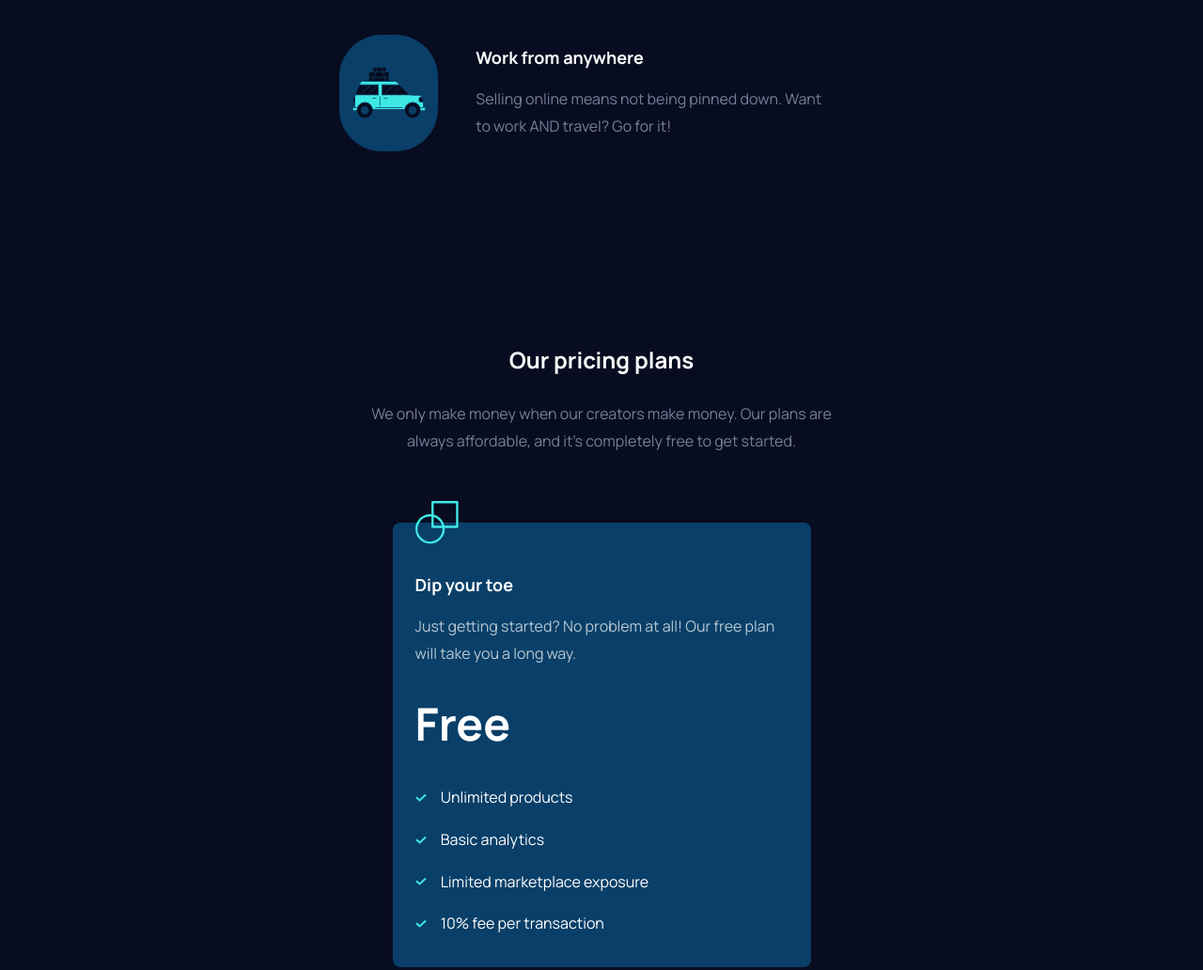
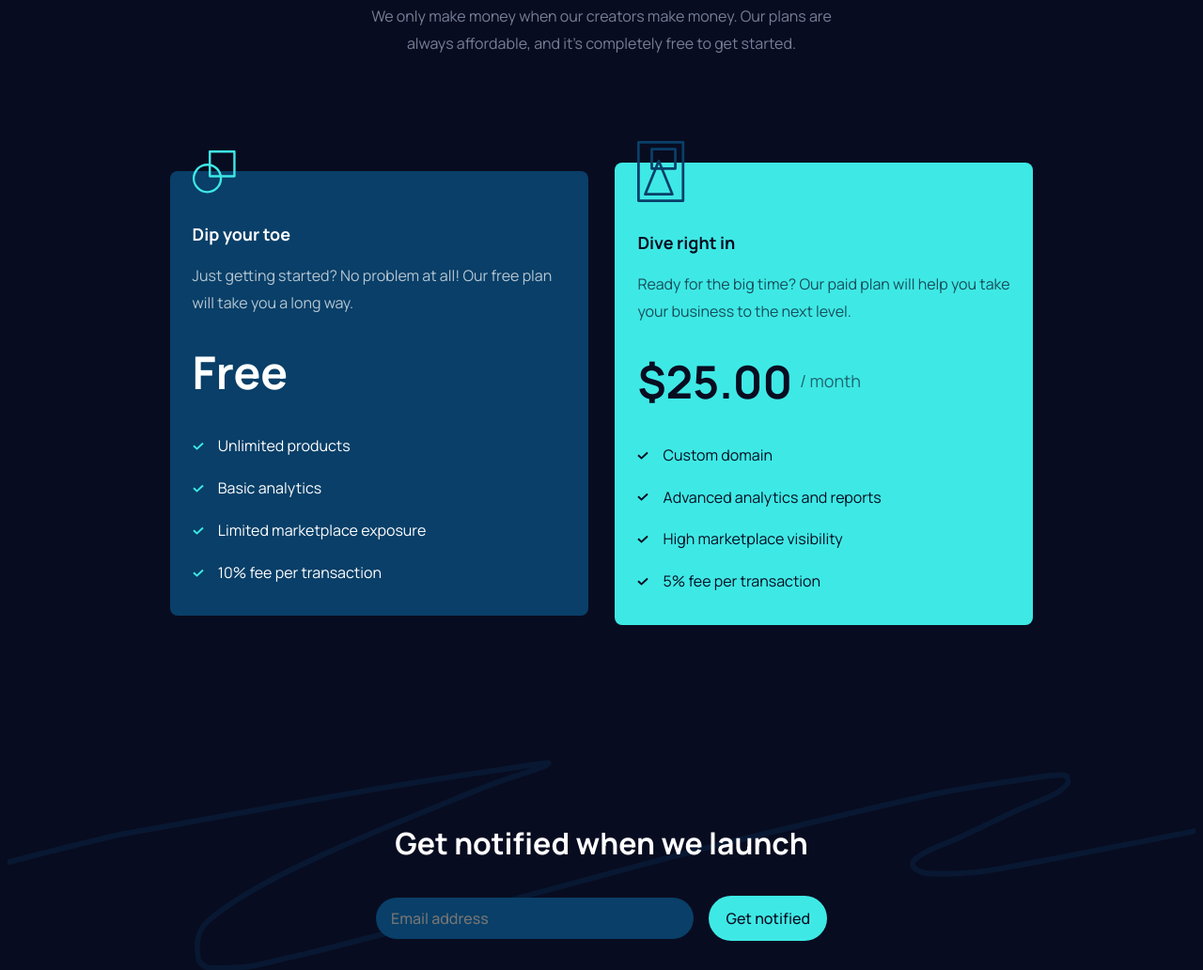
Before and after one commit to Kristiana12/maker-pre-launch-landing-page, a website: page index.html in a window 1280 px wide. Shown: the part 1518-2550 px from the top of the page at 94% size. Drawn offline with Linux system fonts and the light colour scheme.

Commit message:
styling and fuctionality impremented

```diff
--- /dev/null
+++ b/app/app.js
@@ -0,0 +1,2 @@
+if(window.innerWidth>=768){const e=document.querySelector(".background");let s=3;for(let t=0;t<s;t++){const s=document.createElement("div");e.appendChild(s)}}const subscribeSuccess=()=>{const e=document.forms.subscription,s=document.querySelector(".subscribe__title");e.style.display="none",s.textContent="Thank you for subscribing!"},showErrorMessage=e=>{const s=document.querySelector('input[type="email"] + p');e.classList.add("error"),s.style.display="block"},isEmail=e=>/^(([^<>()[\]\\.,;:\s@"]+(\.[^<>()[\]\\.,;:\s@"]+)*)|(".+"))@((\[[0-9]{1,3}\.[0-9]{1,3}\.[0-9]{1,3}\.[0-9]{1,3}\])|(([a-zA-Z\-0-9]+\.)+[a-zA-Z]{2,}))$/.test(e),emailInputValidation=(e,s)=>{""===s?showErrorMessage(e):/^(([^<>()[\]\\.,;:\s@"]+(\.[^<>()[\]\\.,;:\s@"]+)*)|(".+"))@((\[[0-9]{1,3}\.[0-9]{1,3}\.[0-9]{1,3}\.[0-9]{1,3}\])|(([a-zA-Z\-0-9]+\.)+[a-zA-Z]{2,}))$/.test(s)?subscribeSuccess():showErrorMessage(e)},btnSubmit=document.querySelector('button[type="submit"]');btnSubmit.addEventListener("click",(e=>{e.preventDefault();const s=document.querySelector('input[type="email"]'),t=s.value;var r,o;r=s,""===(o=t)?showErrorMessage(r):/^(([^<>()[\]\\.,;:\s@"]+(\.[^<>()[\]\\.,;:\s@"]+)*)|(".+"))@((\[[0-9]{1,3}\.[0-9]{1,3}\.[0-9]{1,3}\.[0-9]{1,3}\])|(([a-zA-Z\-0-9]+\.)+[a-zA-Z]{2,}))$/.test(o)?subscribeSuccess():showErrorMessage(r)}));
+//# sourceMappingURL=app.js.map
--- a/gulpfile.js
+++ b/gulpfile.js
@@ -28,7 +28,7 @@ function sassTask() {
 function jsTask() {
   return src('./js/**/*.js', { sourcemaps: true })
     .pipe(terser())
-    .pipe(dest('./js', { sourcemaps: '.' }));
+    .pipe(dest('./app', { sourcemaps: '.' }));
 }
 
 // browsersync
@@ -50,7 +50,7 @@ function browserSyncReload(callback) {
 function watchTask() {
   watch('*.html', browserSyncReload);
   watch(
-    ['./sass/**/*.scss', '.js/**/*.js'],
+    ['./sass/**/*.scss', './js/**/*.js'],
     series(sassTask, jsTask, browserSyncReload)
   );
 }
--- a/index.html
+++ b/index.html
@@ -26,7 +26,7 @@
       <div class="logo-container">
         <a href="index.html"><img src="./assets/logo.svg" alt="maker" /></a>
       </div>
-      <!-- for the grid layout -->
+      <!-- for header image-->
       <div class="background"></div>
       <!-- Heading content -->
       <div class="heading__content">
@@ -38,8 +38,6 @@
           own terms. Whether you’re looking to escape the rat race or set up a
           side hustle, we’ve got you covered.
         </p>
-      </div>
-
         <!-- Icon scroll -->
         <svg xmlns="http://www.w3.org/2000/svg" width="26" height="42">
           <g fill="none" fill-rule="evenodd" stroke="#3EE9E5" stroke-width="2">
@@ -47,6 +45,7 @@
             <rect width="4" height="4" x="11" y="12" rx="2" />
           </g>
         </svg>
+      </div>
     </header>
 
     <main>
@@ -269,5 +268,7 @@
         <button class="btn-primary" type="submit">Get notified</button>
       </form>
     </footer>
+
+    <script src="app/app.js"></script>
   </body>
 </html>
--- a/sass/abstracts/_mixins.scss
+++ b/sass/abstracts/_mixins.scss
@@ -12,8 +12,20 @@
   }
 }
 
+@mixin media-bigger-tablet {
+  @media screen and (min-width: break-point(break-point-bigger-tablet)) {
+    @content;
+  }
+}
+
 @mixin media-desktop {
   @media screen and (min-width: break-point(break-point-desktop)) {
+    @content;
+  }
+}
+
+@mixin media-monitor {
+  @media screen and (min-width: break-point(break-point-monitor)) {
     @content;
   }
 }
--- a/sass/abstracts/_utility-classes.scss
+++ b/sass/abstracts/_utility-classes.scss
@@ -12,5 +12,5 @@
 }
 
 .error {
-  border-color: color(color-error);
+  border: 2px solid color(color-error) !important;
 }
--- a/sass/abstracts/_variables.scss
+++ b/sass/abstracts/_variables.scss
@@ -27,6 +27,8 @@ $margins: (
 
 $break-points: (
   'break-point-mobile': 360px,
-  'break-point-tablet': 768px,
+  'break-point-tablet': 590px,
+  'break-point-bigger-tablet': 768px,
   'break-point-desktop': 1200px,
+  'break-point-monitor': 1200px,
 );
--- a/sass/base/_reset.scss
+++ b/sass/base/_reset.scss
@@ -21,21 +21,34 @@ p {
   color: color(color-text);
 }
 
+header {
+  @include center-div(500px);
+  @include media-tablet {
+    position: relative;
+    max-width: 100vw;
+  }
+  @include media-monitor {
+    @include center-div(1500px);
+  }
+}
+
 header,
 section,
 footer {
-  text-align: center;
-  padding: 1rem;
-  @include center-div(500px);
+  padding: 0 1rem;
 
   @include media-tablet {
-    min-width: 570px;
+    padding: 0;
   }
 }
 
 section,
 footer {
   margin-top: margin(margin-section);
+  @include media-tablet {
+    max-width: 560px;
+    margin: margin(margin-section) auto 0;
+  }
 }
 
 footer {
@@ -47,3 +60,10 @@ main {
     @include center-div(1100px);
   }
 }
+
+.logo-container,
+section {
+  @include media-desktop {
+    max-width: 1100px;
+  }
+}
--- a/sass/base/_typography.scss
+++ b/sass/base/_typography.scss
@@ -18,6 +18,10 @@ h2 {
 
 h3 {
   font-size: font-size(font-size-m);
+
+  @include media-desktop {
+    font-size: font-size(font-size-l);
+  }
 }
 
 h4 {
@@ -36,3 +40,9 @@ input,
   font-family: inherit;
   font-size: font-size(font-size-xs);
 }
+
+section,
+footer,
+header {
+  text-align: center;
+}
--- a/sass/components/_benefit-card.scss
+++ b/sass/components/_benefit-card.scss
@@ -1,20 +1,9 @@
 @use '../abstracts/index' as *;
 
 .benefits__card {
-  //Changing img Details width - position
-  @include media-tablet {
-    display: flex;
-    align-items: center;
-    gap: 3.4rem 2.5rem;
-    max-width: 515px;
+  max-width: 400px;
 
-    &:nth-child(odd) {
-      margin-left: auto;
-    }
-    &:nth-child(even) {
-      margin-right: auto;
-    }
-  }
+  //styleing the imgs inside size-position
   &:first-child {
     img {
       margin-right: -0.7rem;
@@ -48,6 +37,11 @@
       width: 165px;
     }
 
+    @include media-desktop {
+      height: 124px;
+      width: 120px;
+    }
+
     img {
       width: 70px;
     }
--- a/sass/layout/_benefits.scss
+++ b/sass/layout/_benefits.scss
@@ -5,7 +5,44 @@
   flex-direction: column;
   align-items: center;
   gap: 3.4rem;
-  max-width: 590px;
+  max-width: 560px;
+  min-height: 400px;
+
+  @include media-desktop {
+    max-width: 1100px;
+    flex-direction: row;
+    gap: 1.85rem;
+  }
+
+  &__card {
+    //Changing img Details width - position
+    @include media-tablet {
+      display: flex;
+      align-items: center;
+      gap: 3.4rem 2.5rem;
+      max-width: 515px;
+
+      //left - right
+      &:nth-child(odd) {
+        margin-left: auto;
+      }
+      &:nth-child(even) {
+        margin-right: auto;
+      }
+    }
+
+    @include media-desktop {
+      flex-direction: column;
+
+      //top - bottom
+      &:nth-child(odd) {
+        margin-bottom: auto;
+      }
+      &:nth-child(even) {
+        margin-top: auto;
+      }
+    }
+  }
 }
 
 .pricing__plans--card__benefits--row {
--- a/sass/layout/_footer.scss
+++ b/sass/layout/_footer.scss
@@ -5,6 +5,8 @@
     max-width: 100vw;
     background: url('../assets/bg-footer-squiggle.svg') center/120% 100%
       no-repeat;
+
+    padding: 2rem 0;
 
     > * {
       @include center-div(480px);
@@ -17,9 +19,9 @@
     padding: 1rem 3.5rem;
 
     @include media-tablet {
+      padding: 2rem 0;
       //change background image parent
       background: none;
-      padding: 2rem 0;
     }
   }
 
@@ -49,7 +51,7 @@
         bottom: -7px;
         left: 0.75rem;
         color: color(color-error);
-        // display: none;
+        display: none;
 
         @include media-tablet {
           bottom: -36px;
--- a/sass/layout/_header.scss
+++ b/sass/layout/_header.scss
@@ -1,14 +1,13 @@
 @use '../abstracts/index' as *;
 
 .logo-container {
-  max-width: 1100px;
   margin: margin(margin-logo-mobile);
   @include media-tablet {
     margin: margin(margin-logo-tablet);
     text-align: left;
   }
   @include media-desktop {
-    margin: 3rem auto;
+    margin: 3rem auto 7.125rem;
   }
 }
 
@@ -18,20 +17,75 @@
   background-position: center;
   background-size: cover;
   background-repeat: no-repeat;
+  @include center-div(480px);
 
   @include media-mobile {
     background-position: left top;
     background-size: 109%;
-    @include center-div(480px);
+  }
+
+  @include media-bigger-tablet {
+    display: grid;
+    grid-template-columns: 1fr 3fr 0.8fr;
+    gap: 1rem;
+    max-width: 100vw;
+    min-height: 450px;
+    background: none;
+
+    > div {
+      &:nth-child(1) {
+        background: url(../assets/illustration-hero-left.svg);
+        background-position: top right;
+        background-repeat: no-repeat;
+      }
+      &:nth-child(2) {
+        background: url(../assets/bg-hero-squiggle.svg);
+        background-size: cover;
+      }
+      &:nth-child(3) {
+        background: url(../assets/illustration-hero-right.svg);
+        background-position: top left;
+        background-repeat: no-repeat;
+      }
+    }
+  }
+
+  @include media-desktop {
+    min-height: 550px;
+    grid-template-columns: 2.5fr 5fr 2.5fr;
   }
 }
 
 .heading__content {
+  @include media-tablet {
+    @include center-div(480px);
+  }
+
+  @include media-bigger-tablet {
+    max-width: 560px;
+    position: absolute;
+    top: 56%;
+    left: 50%;
+    transform: translate(-50%, -50%);
+  }
+
+  @include media-desktop {
+    max-width: 660px;
+  }
+
   &--title {
     margin: margin(margin-main-heading);
+    padding: 0 1.5rem;
+    @include media-tablet {
+      padding: 0 3rem;
+    }
   }
 
   &--para {
     margin-bottom: 2rem;
+
+    @include media-desktop {
+      margin: 1.5rem auto 4rem;
+    }
   }
 }
--- a/sass/layout/_plans.scss
+++ b/sass/layout/_plans.scss
@@ -1,8 +1,16 @@
 @use '../abstracts/index' as *;
 
 .pricing {
+  &__content {
+    @include center-div(540px);
+  }
+
   &__content--para {
     margin: 1.575rem auto 4.5rem;
+
+    @include media-desktop {
+      margin: 1.575rem auto 7rem;
+    }
   }
 
   &__plans {
@@ -10,6 +18,12 @@
     flex-direction: column;
     align-items: center;
     gap: 4rem;
+
+    @include media-desktop {
+      flex-direction: row;
+      justify-content: center;
+      gap: 1.8rem;
+    }
   }
 }
 
```
Also changed, not shown: js/app.js (added, +50 -0 lines), css/main.css, 2 other files. Lines whose indentation alone changed are shown as unchanged.
